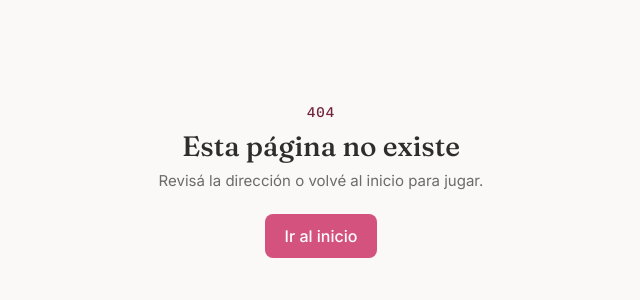
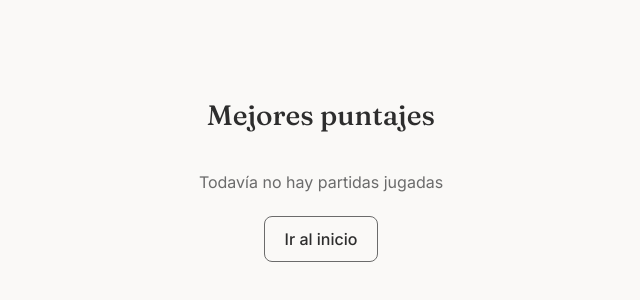
Before and after one commit to luciaviazzo/unq-ui-lucia-viazzo-trabajo-final, a React (Vite) app: page /leaderboard in a window 1280 px wide. Before the commit this address had no page. Shown: the part 220-520 px from the top of the page, without its empty margins (319-959 px from the left). Built offline with nearby package versions, Linux system fonts and the light colour scheme; the HTML template or start-up script is replaced by a standard one.

Commit message:
leadborad local con mejores 10 puntajes

```diff
--- a/src/App.jsx
+++ b/src/App.jsx
@@ -2,12 +2,14 @@ import { Routes, Route } from 'react-router-dom';
 import Home from './pages/Home';
 import Game from './pages/Game';
 import NotFound from './pages/NotFound';
+import Leaderboard from './pages/Leaderboard';
 
 function App() {
   return (
     <Routes>
       <Route path="/" element={<Home />} />
       <Route path="/game" element={<Game />} />
+      <Route path="/leaderboard" element={<Leaderboard />} />
       <Route path="*" element={<NotFound />} />
     </Routes>
   );
--- a/src/pages/Game.jsx
+++ b/src/pages/Game.jsx
@@ -1,6 +1,7 @@
 import { useState, useEffect } from 'react';
 import { useNavigate } from 'react-router-dom';
 import { validateWord } from '../services/wordApi';
+import { saveScore } from '../services/leaderboardStorage';
 import Timer from '../components/Timer';
 import WordChain from '../components/WordChain';
 import WordInput from '../components/WordInput';
@@ -17,6 +18,12 @@ function Game() {
     const [isGameOver, setIsGameOver] = useState(false);
     const [timeLeft, setTimeLeft] = useState(TIME_LIMIT);
     const [hasStarted, setHasStarted] = useState(false);
+
+    useEffect(() => {
+        if (isGameOver) {
+            saveScore(score, chain.length);
+        }
+    }, [isGameOver]);
 
     useEffect(() => {
         if (!hasStarted || isGameOver) return;
--- a/src/pages/Home.css
+++ b/src/pages/Home.css
@@ -1,5 +1,5 @@
 .home {
-    min-height: 100vh;
+    min-height: 100dvh;
     display: flex;
     flex-direction: column;
     align-items: center;
@@ -19,6 +19,10 @@
     color: var(--color-text-muted);
 }
 
-.home .button {
-    min-width: 200px;
+.home__buttons {
+    display: flex;
+    flex-direction: column;
+    gap: 10px;
+    width: 100%;
+    max-width: 240px;
 }
--- a/src/pages/Home.jsx
+++ b/src/pages/Home.jsx
@@ -16,9 +16,14 @@ function Home() {
                 <span>1 punto por letra</span>
             </div>
 
-            <Button variant="primary" onClick={() => navigate('/game')}>
-                Jugar
-            </Button>
+            <div className="home__buttons">
+                <Button variant="primary" onClick={() => navigate('/game')}>
+                    Jugar
+                </Button>
+                <Button variant="secondary" onClick={() => navigate('/leaderboard')}>
+                    Ver mejores puntajes
+                </Button>
+            </div>
         </div>
     );
 }
--- /dev/null
+++ b/src/pages/Leaderboard.css
@@ -0,0 +1,55 @@
+.leaderboard {
+    min-height: 100dvh;
+    display: flex;
+    flex-direction: column;
+    align-items: center;
+    justify-content: center;
+    padding: 2rem;
+    text-align: center;
+}
+
+.leaderboard__title {
+    font-family: var(--font-display);
+    font-size: clamp(22px, 5vw, 28px);
+    font-weight: 500;
+    margin: 0 0 1.5rem;
+}
+
+.leaderboard__empty {
+    color: var(--color-text-muted);
+    margin-bottom: 1.5rem;
+}
+
+.leaderboard__list {
+    list-style: none;
+    padding: 0;
+    margin: 0 0 1.5rem;
+    width: 100%;
+    max-width: 340px;
+}
+
+.leaderboard__item {
+    display: flex;
+    align-items: center;
+    gap: 12px;
+    padding: 0.6rem 0.75rem;
+    border-bottom: 1px solid var(--color-violet-bg);
+}
+
+.leaderboard__position {
+    font-family: var(--font-mono);
+    font-weight: 500;
+    color: var(--color-violet-text);
+    width: 20px;
+}
+
+.leaderboard__score {
+    font-weight: 500;
+    flex: 1;
+    text-align: left;
+}
+
+.leaderboard__words {
+    font-size: 13px;
+    color: var(--color-text-muted);
+}
--- /dev/null
+++ b/src/pages/Leaderboard.jsx
@@ -0,0 +1,40 @@
+import { useState, useEffect } from 'react';
+import { useNavigate } from 'react-router-dom';
+import { getLeaderboard } from '../services/leaderboardStorage';
+import Button from '../components/Button';
+import './Leaderboard.css';
+
+function Leaderboard() {
+    const navigate = useNavigate();
+    const [entries, setEntries] = useState([]);
+
+    useEffect(() => {
+        setEntries(getLeaderboard());
+    }, []);
+
+    return (
+        <div className="leaderboard">
+            <h1 className="leaderboard__title">Mejores puntajes</h1>
+
+            {entries.length === 0 ? (
+                <p className="leaderboard__empty">Todavía no hay partidas jugadas</p>
+            ) : (
+                <ol className="leaderboard__list">
+                    {entries.map((entry, index) => (
+                        <li className="leaderboard__item" key={index}>
+                            <span className="leaderboard__position">{index + 1}</span>
+                            <span className="leaderboard__score">{entry.score} pts</span>
+                            <span className="leaderboard__words">{entry.wordCount} palabras</span>
+                        </li>
+                    ))}
+                </ol>
+            )}
+
+            <Button variant="secondary" onClick={() => navigate('/')}>
+                Ir al inicio
+            </Button>
+        </div>
+    );
+}
+
+export default Leaderboard;
--- /dev/null
+++ b/src/services/leaderboardStorage.js
@@ -0,0 +1,28 @@
+const STORAGE_KEY = 'palabras-encadenadas-leaderboard';
+const MAX_ENTRIES = 10;
+
+export function getLeaderboard() {
+    const stored = localStorage.getItem(STORAGE_KEY);
+    return stored ? JSON.parse(stored) : [];
+}
+
+export function saveScore(score, wordCount) {
+    const entries = getLeaderboard();
+
+    const newEntry = {
+        score,
+        wordCount,
+        date: new Date().toISOString(),
+    };
+
+    const updatedEntries = [...entries, newEntry]
+        .sort((a, b) => {
+            if (b.score !== a.score) {
+                return b.score - a.score;
+            }
+            return b.wordCount - a.wordCount;
+        })
+        .slice(0, MAX_ENTRIES);
+
+    localStorage.setItem(STORAGE_KEY, JSON.stringify(updatedEntries));
+}
```
